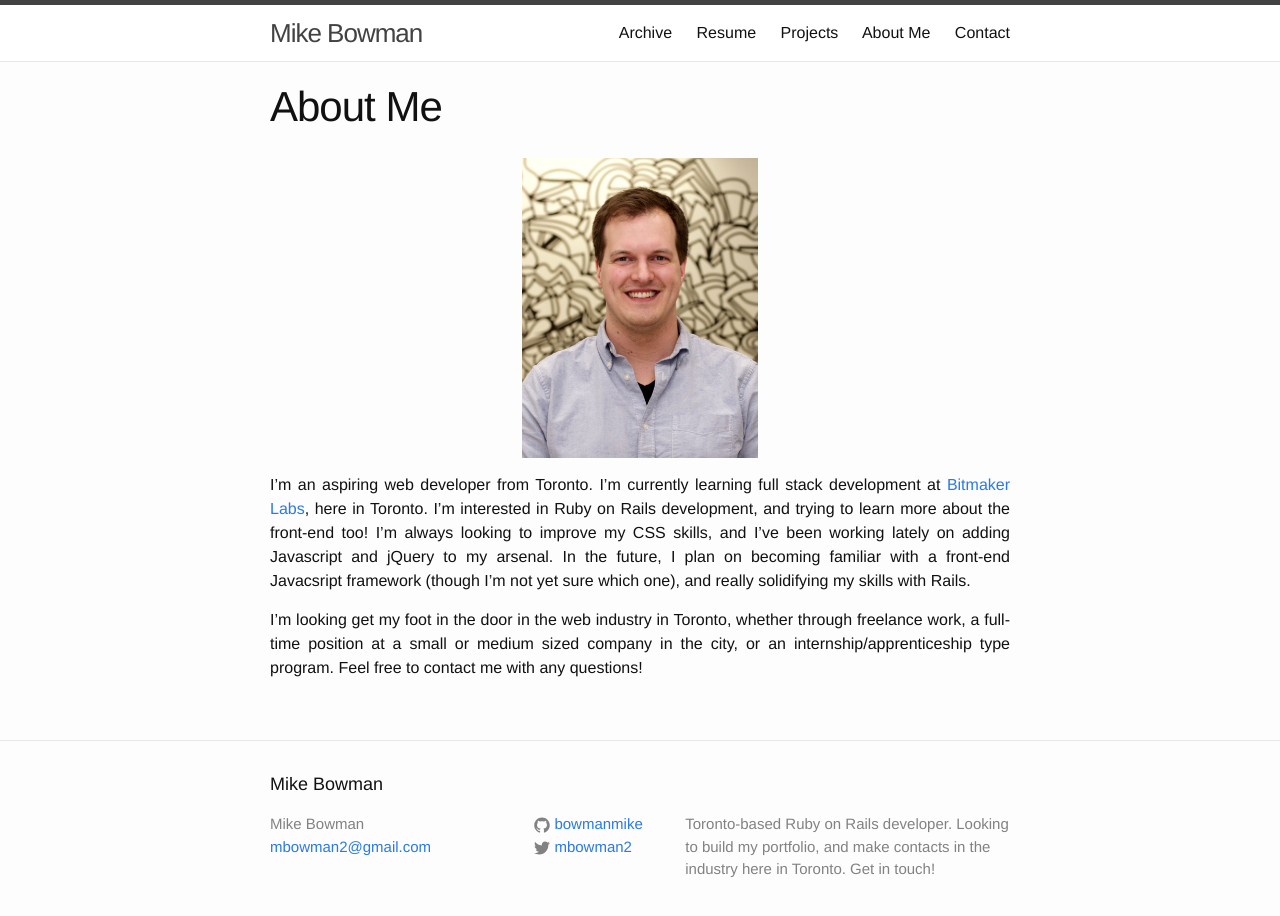
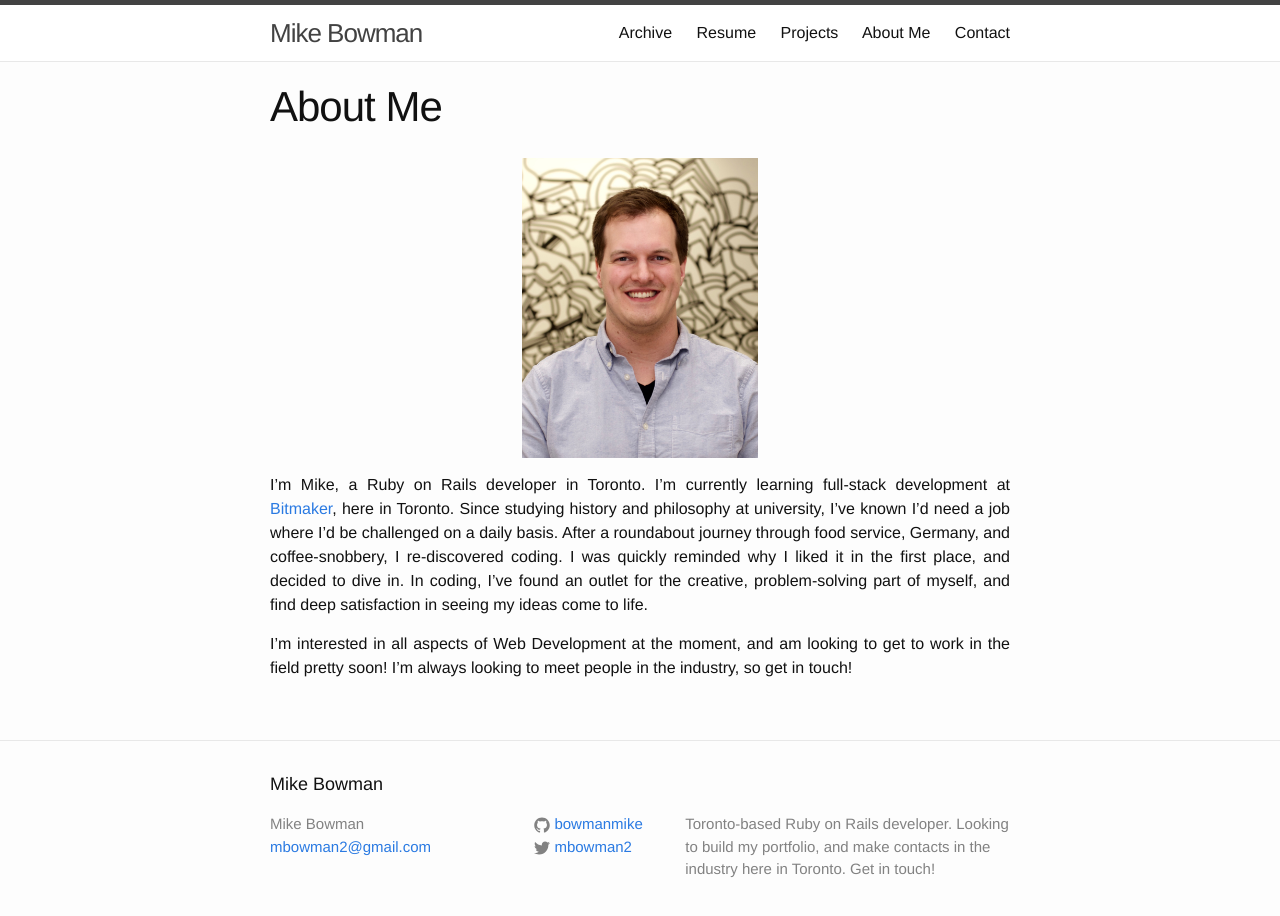
Before and after one commit to bowmanmike/bowmanmike.github.io, a Jekyll site: the page built from 02about.md, in a window 1280 px wide and 941 px high. Shown: the top 916 px of the window. Built offline with Jekyll 4.4.1, drawn with Linux system fonts in a browser that asks for light colours.

Commit message:
Update about me page

```diff
--- a/02about.md
+++ b/02about.md
@@ -6,6 +6,6 @@ permalink: /about/
 
 ![Mike Bowman](/assets/bitmaker_portrait_cropped.jpg){: .about-portrait }
 
-I'm an aspiring web developer from Toronto. I'm currently learning full stack development at [Bitmaker Labs](http://www.bitmakerlabs.com), here in Toronto. I'm interested in Ruby on Rails development, and trying to learn more about the front-end too! I'm always looking to improve my CSS skills, and I've been working lately on adding Javascript and jQuery to my arsenal. In the future, I plan on becoming familiar with a front-end Javacsript framework (though I'm not yet sure which one), and really solidifying my skills with Rails.
+I'm Mike, a Ruby on Rails developer in Toronto. I'm currently learning full-stack development at [Bitmaker](http://bitmaker.co), here in Toronto. Since studying history and philosophy at university, I've known I'd need a job where I’d be challenged on a daily basis. After a roundabout journey through food service, Germany, and coffee-snobbery, I re-discovered coding. I was quickly reminded why I liked it in the first place, and decided to dive in. In coding, I’ve found an outlet for the creative, problem-solving part of myself, and find deep satisfaction in seeing my ideas come to life.
 
-I'm looking get my foot in the door in the web industry in Toronto, whether through freelance work, a full-time position at a small or medium sized company in the city, or an internship/apprenticeship type program. Feel free to contact me with any questions!
+I'm interested in all aspects of Web Development at the moment, and am looking to get to work in the field pretty soon! I'm always looking to meet people in the industry, so get in touch!
```
